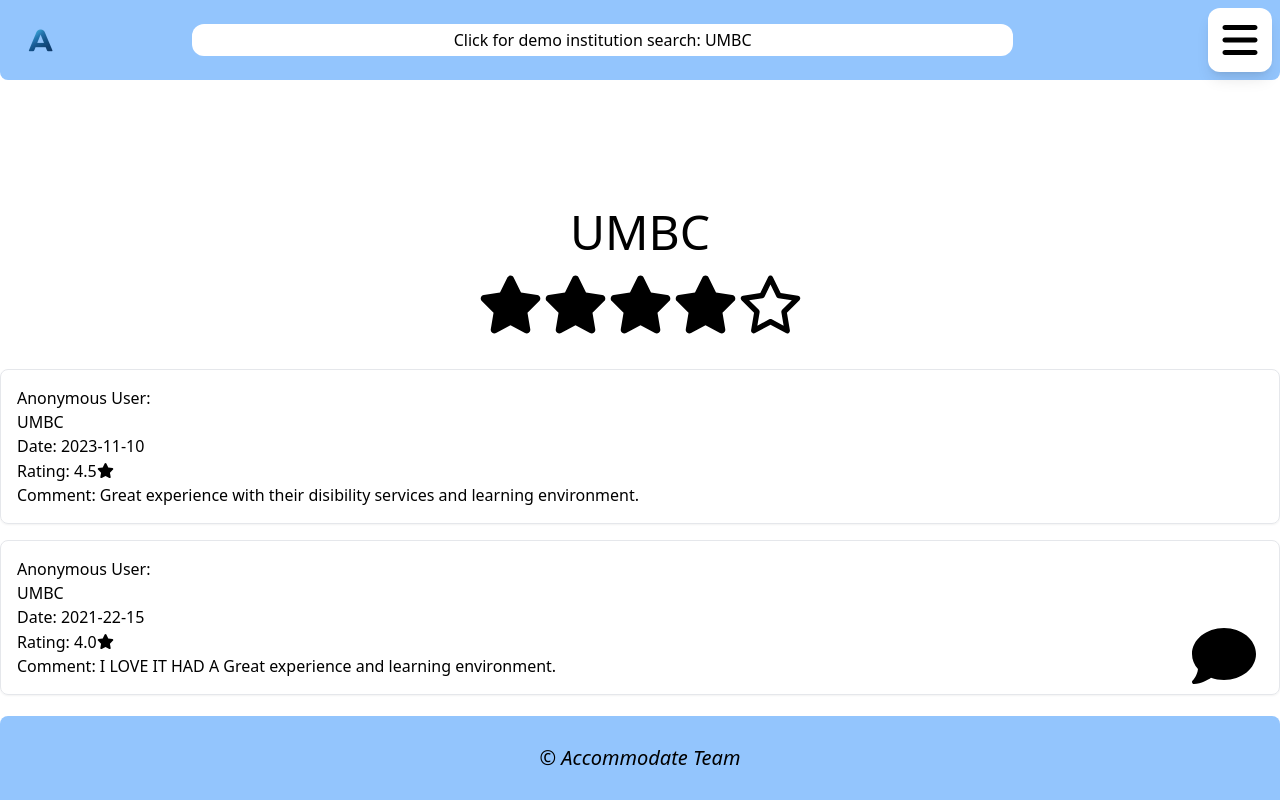
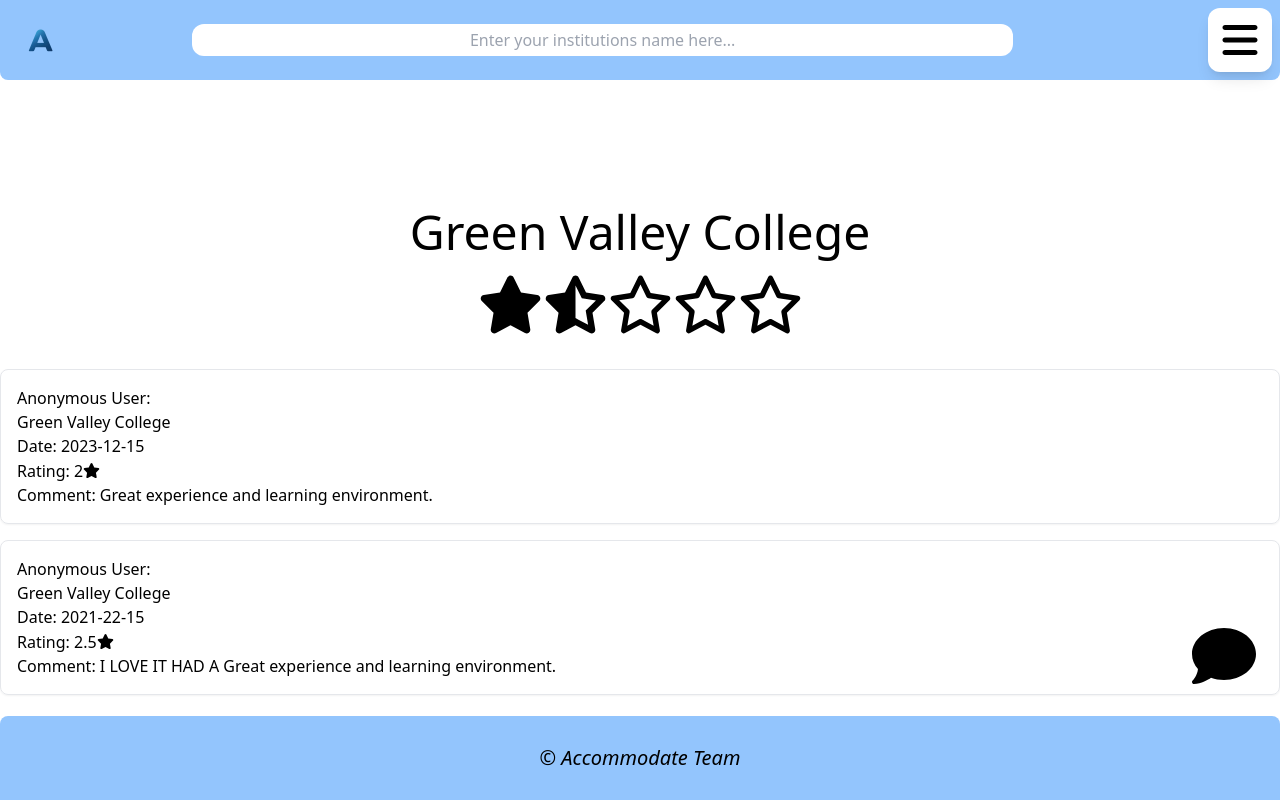
Before and after one commit to Gavinbeauch13/Accommodate, a Flask app: page /posts in a window 1280 px wide. Run offline with Flask 3, Linux system fonts and the light colour scheme.

Commit message:
Undemoify

```diff
--- a/main.py
+++ b/main.py
@@ -42,7 +42,7 @@ def getMessage():
 
 @app.route("/school")
 def school():
-    stars = 4.25
+    stars = 1.7
 
     star_counter = StarCounter()
 
@@ -53,9 +53,9 @@ def school():
 
 @app.route("/posts")
 def posts():
-    school = "UMBC"
+    school = "Green Valley College"
 
-    stars = 4.25
+    stars = 1.7
 
     star_counter = StarCounter()
 
@@ -80,10 +80,10 @@ def posts():
             "comment": "Great experience and learning environment.",
             },
             {
-            "school": "UMBC",
+            "school": "Riverside University",
             "date": "2023-11-10",
             "review": "4.5",
-            "comment": "Great experience with their disibility services and learning environment.",
+            "comment": "Great experience and learning environment.",
             }
         ]
     },
@@ -99,9 +99,9 @@ def posts():
             "comment": "I LOVE IT HAD A experience and learning environment.",
             },
             {
-            "school": "UMBC",
+            "school": "Green Valley College",
             "date": "2021-22-15",
-            "review": "4.0",
+            "review": "2.5",
             "comment": "I LOVE IT HAD A Great experience and learning environment.",
             },
             {
--- a/templates/base.html
+++ b/templates/base.html
@@ -17,7 +17,7 @@
             <div class="flex flex-grow max-w-4xl items-center w-96">
                 <form class="w-full ">
                     <label></label>
-                    <input onclick="window.location.href='/school';" name="institution" type="text" class="w-11/12 rounded-xl p-1 focus:outline-none text-center" placeholder="Enter your institutions name here..." value="Click for demo institution search: UMBC">
+                    <input name="institution" type="text" class="w-11/12 rounded-xl p-1 focus:outline-none text-center" placeholder="Enter your institutions name here...">
                 </form>
             </div>
             <button @click="open = !open" class= "flex items-center h-16 w-16 rounded-xl shadow-lg bg-white hover:bg-stone-400 hover:shadow-sm m-1">
@@ -35,6 +35,9 @@
             </div>
             <div class=" h-10 w-full rounded-lg shadow-lg shadow-sky-200 text-center hover:shadow-sm my-2">
                 <a href="/signup"><p class="py-2">Sign Up</p></a>
+            </div>
+            <div class=" h-10 w-full rounded-lg shadow-lg shadow-sky-200 text-center hover:shadow-sm my-2">
+                <a href="/profile"><p class="py-2">Profile</p></a>
             </div>
             <div class=" h-10 w-full rounded-lg shadow-lg shadow-sky-200 text-center hover:shadow-sm my-2">
                 <a href="/about"><p class="py-2">About</p></a>
--- a/templates/school.html
+++ b/templates/school.html
@@ -19,7 +19,7 @@
             {% endfor %}
         </div>
         <div class="flex justify-center p-4">
-            <button onclick="window.location.href='/posts';" class="bg-sky-400 hover:bg-sky-700 text-white font-bold rounded py-3 px-4 text-4xl" type="button">See Reviews</button>
+            <button onclick="" class="bg-sky-400 hover:bg-sky-700 text-white font-bold rounded py-3 px-4 text-4xl" type="button">See Reviews</button>
         </div>
     </div>
 {% endblock content %}
```
Also changed, not shown: templates/login.html (+5 -3 lines), templates/signup.html (+4 -4 lines).
